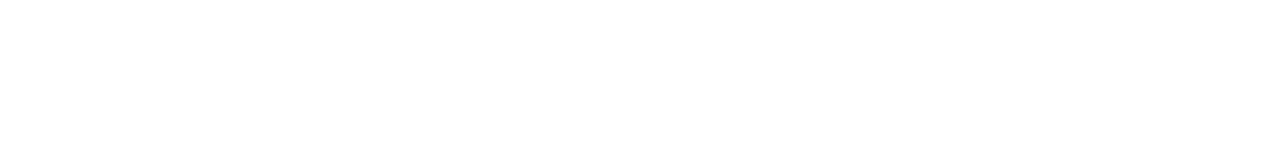
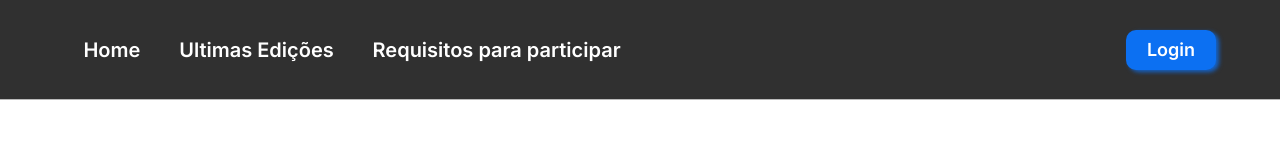
Before and after one commit to rmtrescato/bootcamp, a plain HTML site: page index.html in a window 1280 px wide. Drawn offline with Linux system fonts and the light colour scheme.

Commit message:
criacao do style

```diff
--- a/index.html
+++ b/index.html
@@ -1,11 +1,24 @@
 <!DOCTYPE html>
-<html lang="en">
+<html lang="pt-br">
 <head>
  <meta charset="UTF-8">
  <meta name="viewport" content="width=device-width, initial-scale=1.0">
+ <link rel="preconnect" href="https://fonts.googleapis.com">
+ <link rel="preconnect" href="https://fonts.gstatic.com" crossorigin>
+ <link href="https://fonts.googleapis.com/css2?family=Inter:wght@100..900&display=swap" rel="stylesheet">
+ <link rel="stylesheet" href="style.css">
  <title> BootCamp DNC </title>
 </head>
+
 <body>
+  <nav id="principal">
+    <div id="menu">
+      <a href=""> Home </a>
+      <a href=""> Ultimas Edições </a>
+      <a href=""> Requisitos para participar </a>
+    </div>
+    <button>Login</button>
+  </nav>
 
 </body>
 </html>
--- /dev/null
+++ b/style.css
@@ -0,0 +1,60 @@
+/* importacao da fonte */
+@import url();
+
+*{
+ margin: 0;
+ padding: 0;
+ box-sizing: border-box;
+ font-family: 'Inter', sans-serif;
+}
+
+/* Menu de navegação */
+#principal{
+   width: 100%;
+   height: 100px;
+   background-color: #303030;
+   display: flex;
+   justify-content: space-between;
+   align-items: center;
+   border-bottom: 1px solid #bababa;
+}
+
+   #menu {
+     display: flex;
+     width: 45%;
+     justify-content: space-around;
+     align-items: center;
+     margin-left: 5%;
+  }
+
+   #principal div a {
+     font-size: 20px;
+     font-weight: 600;
+     color: white;
+     text-decoration: none;
+     line-height: 30px;
+     padding: 10px;
+
+  }
+
+   #principal div a:hover {
+     color: #cccccc;
+
+  }
+   #principal button {
+     margin-right: 5%;
+     background-color: #0C70F2;
+     border: 0;
+     color: white;
+     height: 40px;
+     width: 90px;
+     border-radius: 10px;
+     font-size: 18px;
+     font-weight: 600;
+     box-shadow: 3px 2px 4px rgba(12, 112, 242, 0.80);
+     cursor: pointer;
+  }
+
+   #principal button:hover {
+     background-color: #0d65d7;
+   }
```
